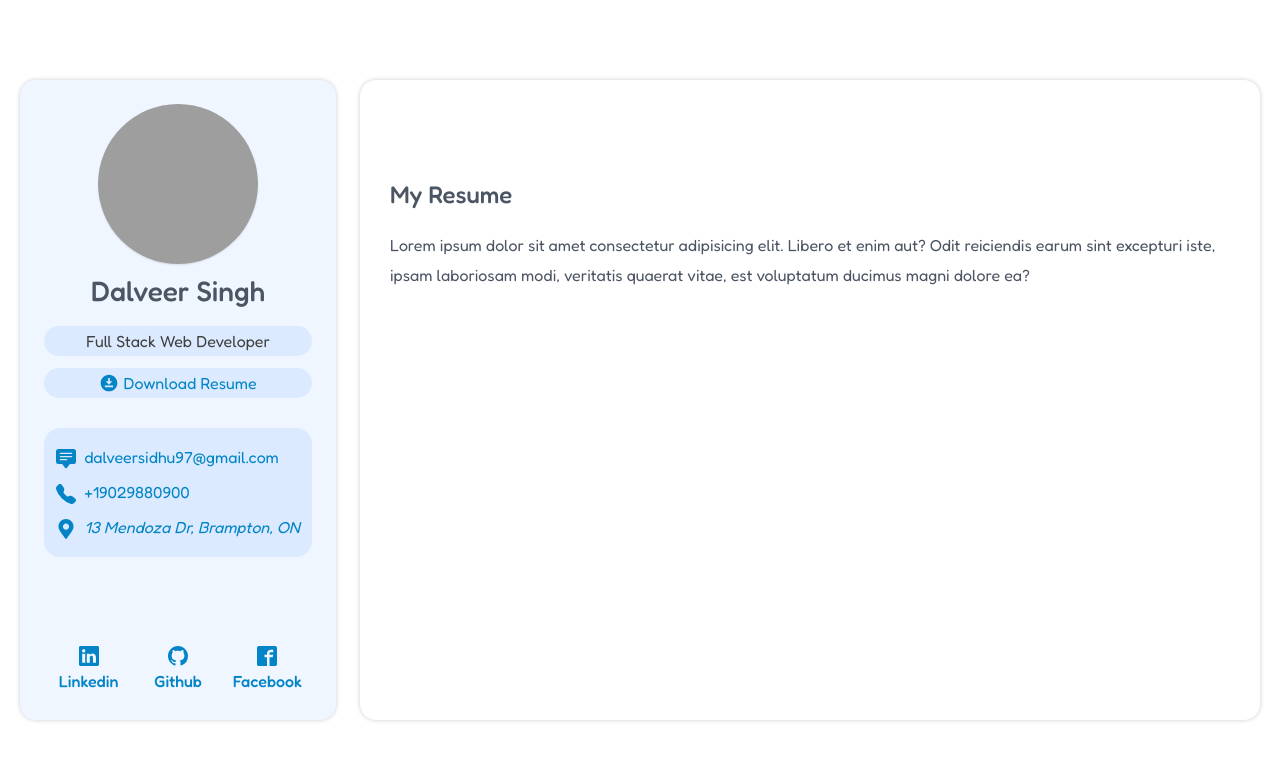
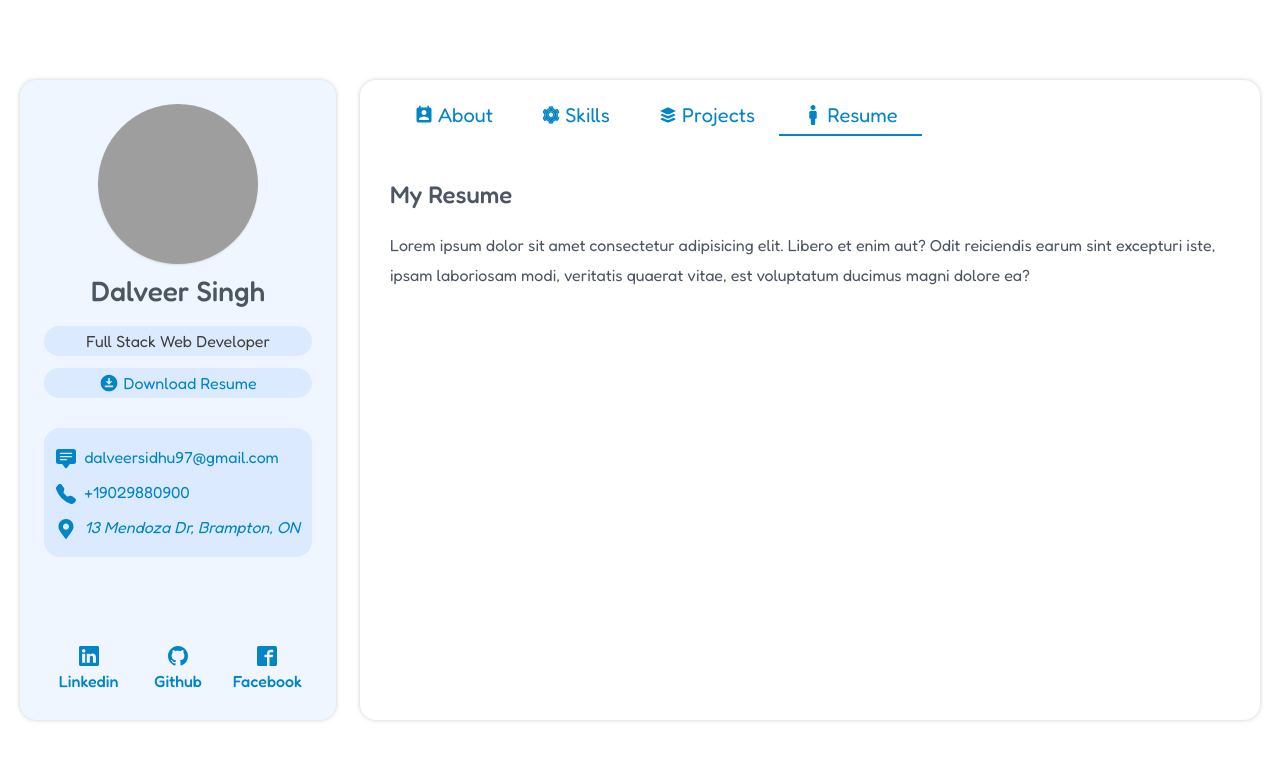
Before and after one commit to dalveersidhu97/portfolio, a Next.js app: page /resume in a window 1280 px wide. Shown: the top 760 px of the page. Built offline with nearby package versions, Linux system fonts and the light colour scheme; grey boxes are pictures that could not be loaded.

Commit message:
fixed desctop nan

```diff
--- a/Components/TopNav.module.css
+++ b/Components/TopNav.module.css
@@ -80,5 +80,6 @@
 
     .top_nav.hide_nav {
         display: flex;
+        visibility: visible;
     }
 }
```
